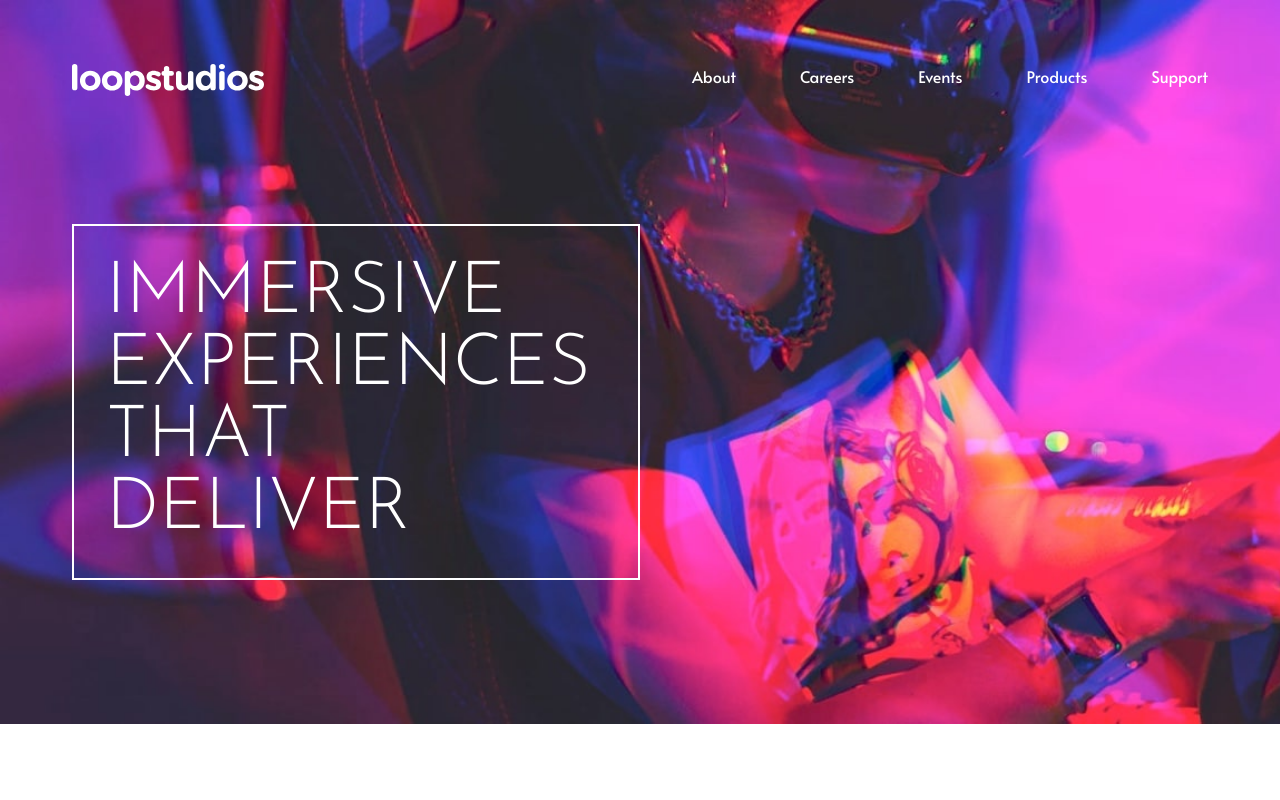
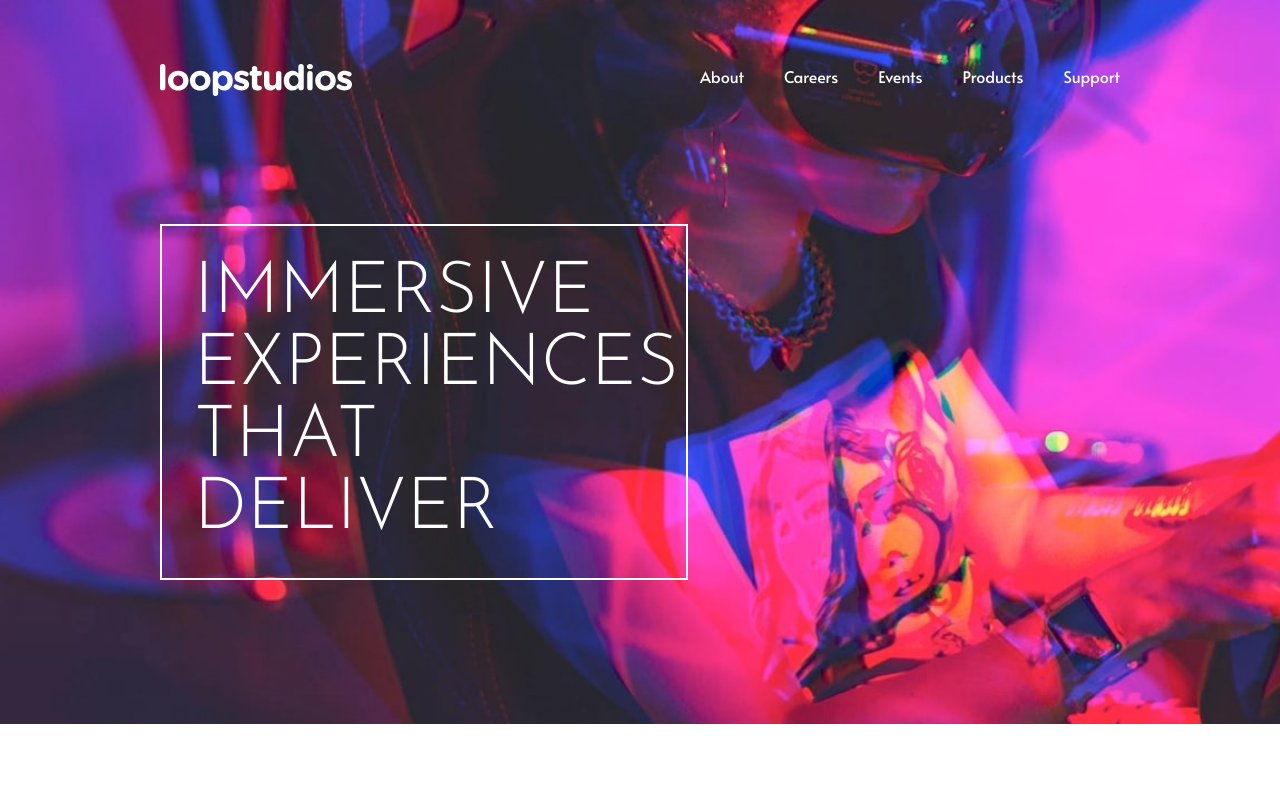
Before and after one commit to wait4ndbleed/loopstudios-landing-page, a Next.js app: page / in a window 1280 px wide. Shown: the top 800 px of the page. Built offline with nearby package versions, Linux system fonts and the light colour scheme.

Commit message:
fix: update css

```diff
--- a/src/app/globals.css
+++ b/src/app/globals.css
@@ -4,7 +4,7 @@
 
 :root {
   --max-width: 1440px;
-  --side-padding: 72px;
+  --side-padding: 160px;
   --dark-gray: hsl(0, 0%, 55%);
 }
 
--- a/src/components/Header.tsx
+++ b/src/components/Header.tsx
@@ -10,7 +10,7 @@ export const Header = () => {
           <a href="#" aria-label="Home Page"><img src="../assets/images/logo.svg" alt="" /></a>
         </div>
         <div className="text-white font-normal">
-            <ul className="flex gap-16">
+            <ul className="flex gap-10">
                 <li><a href="#" className="relative after:content-[''] after:absolute after:left-[50%] after:-translate-x-1/2 after:top-[150%] after:h-[3px] after:w-1/2 hover:after:bg-white">About</a></li>
                 <li><a href="#" className="relative after:content-[''] after:absolute after:left-[50%] after:-translate-x-1/2 after:top-[150%] after:h-[3px] after:w-1/2 hover:after:bg-white">Careers</a></li>
                 <li><a href="#" className="relative after:content-[''] after:absolute after:left-[50%] after:-translate-x-1/2 after:top-[150%] after:h-[3px] after:w-1/2 hover:after:bg-white">Events</a></li>
@@ -19,7 +19,7 @@ export const Header = () => {
             </ul>
         </div>
       </div>
-      <div className={`${font.className} uppercase text-white text-7xl border-2 border-white w-1/2 p-8 mt-32`}>
+      <div className={`${font.className} uppercase text-white text-7xl border-2 border-white w-[55%] p-8 mt-32`}>
         Immersive experiences that deliver
       </div>
     </header>
```
